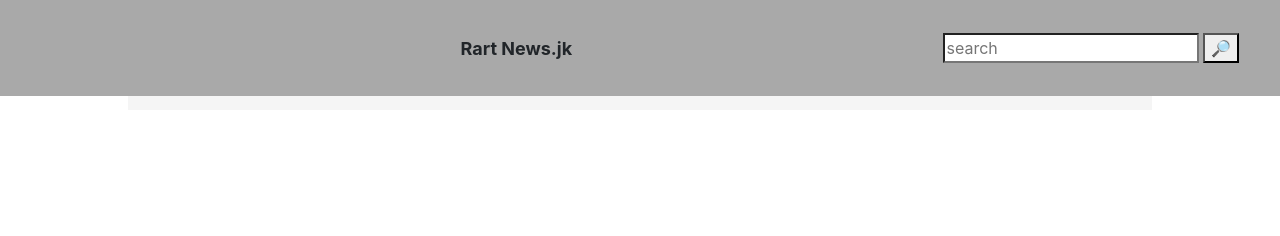
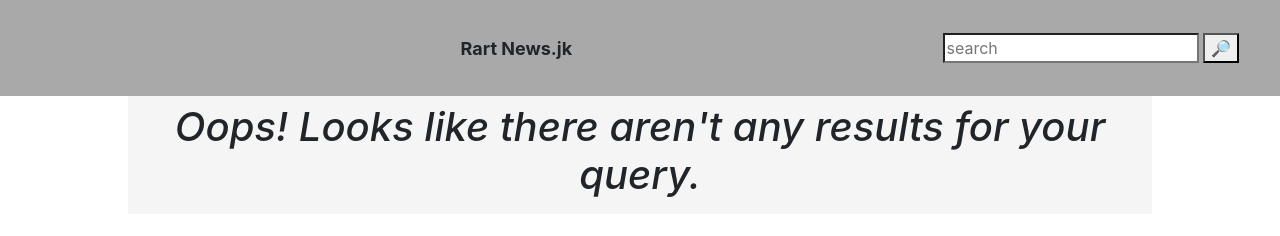
Before and after one commit to Chesters-CZ/NewsApi, a website built with webpack: page dist/index.html in a window 1280 px wide. Built offline with nearby package versions, Linux system fonts and the light colour scheme; no server answers.

Commit message:
search bar now works

```diff
--- a/8.scss
+++ b/8.scss
@@ -43,12 +43,21 @@ input[class="cooky"] {
   display: none;
 }
 
+.aligncenter {
+  justify-content: center;
+}
+
 /* konec cookies, začátek navbaru */
 
 .navbar {
   display: flex;
   justify-content: space-between;
   background-color: darkgray;
+}
+
+.error {
+  font-style: italic;
+  text-align: center;
 }
 
 .l {
@@ -93,6 +102,7 @@ a {
   justify-content: center;
   align-items: stretch;
   align-self: stretch;
+  height: 100%;
 }
 
 .column {
@@ -111,6 +121,7 @@ a {
   flex-direction: column;
   background-color: whitesmoke;
   padding: 7px;
+  height: 100%;
 }
 
 .smolcontent {
--- a/src/index.js
+++ b/src/index.js
@@ -6,23 +6,28 @@ let odaxiosu;
 let articls;
 window.onload = function () {
     let batn = document.getElementById("button");
-    batn.addEventListener("click", workDamnit());
+    batn.addEventListener("click", workDamnit);
+    console.log(batn);
     setTimeout(workDamnit(), 5000);
 }
 
 function workDamnit() {
     let daddy = document.getElementById("div");
-    for (let i = 0; i < daddy.childElementCount; i++) {
-        daddy.removeChild(daddy.childNodes[i]);
+    if (daddy.children.length > 0) {
+        for (let i = daddy.children.length; i > 0; i--) {
+            daddy.removeChild(daddy.childNodes[0]);
+            console.log("removing" + i);
+        }
     }
+    console.log(daddy.childNodes.length);
 
-
-    console.log("workDamnit started")
+    console.log("workDamnit started");
     let otpot;
     let query = document.getElementsByName("search")[0].value;
     console.log(query);
-    if (query.length > 0) { //TODO: fix search bar - as of right now, the search thing doesnt work. i will most likely have to use onclick instead of addeventlistener or petkodytek. i am most likely making a mistake when adding the eventlistener, but have no idea where
-        odaxiosu = axios.get("http://newsapi.org/v2/top-headlines?" + query + "country=cz&apiKey=a35c735a4617414e8031a21950572432").then(function (res) {
+    if (query.length > 0) { //now works, however, TODO: fix search bar
+        odaxiosu = axios.get("http://newsapi.org/v2/top-headlines?q=" + query + "&country=cz&pageSize=20&apiKey=a35c735a4617414e8031a21950572432").then(function (res) {
+            console.log("custom axios request - " + query);
             let artikls = res.data.articles;
             let ble;
             let fuj;
@@ -36,6 +41,7 @@ function workDamnit() {
         })
     } else {
         odaxiosu = axios.get("http://newsapi.org/v2/top-headlines?country=cz&apiKey=a35c735a4617414e8031a21950572432").then(function (res) {
+            console.log("default axios request");
             let artikls = res.data.articles;
             let ble;
             let fuj;
@@ -48,4 +54,16 @@ function workDamnit() {
             }
         })
     }
+    setTimeout(function () {
+            console.log("kunt " + daddy.childElementCount);
+            if (daddy.childElementCount < 1) {
+                let fukup = document.createElement("h1");
+                fukup.classList.add("center");
+                fukup.classList.add("error");
+                fukup.innerText = "Oops! Looks like there aren't any results for your query.";
+                daddy.appendChild(fukup);
+            }
+        }, 750
+    )
+
 }
```
Also changed, not shown: 8.css, dist/main.js, 1 other file.
